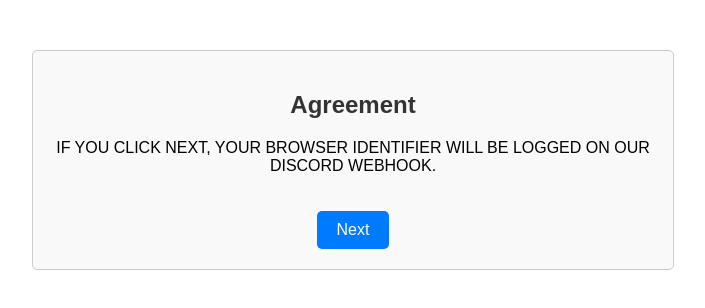
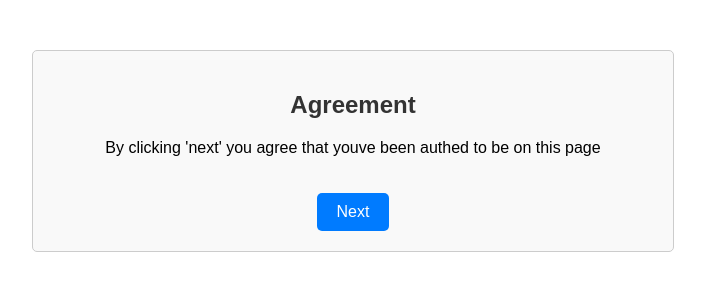
Before and after one commit to Vaporim/Vaporim.github.io, a plain HTML site: page WEBROOT/logtest/agreement.html in a window 1280 px wide. Shown: the whole page, without its empty margins (287-992 px from the left). Drawn offline with Linux system fonts and the light colour scheme.

Commit message:
Update agreement.html

```diff
--- a/WEBROOT/logtest/agreement.html
+++ b/WEBROOT/logtest/agreement.html
@@ -36,8 +36,8 @@
 <body>
     <div class="container">
         <h2>Agreement</h2>
-        <p>IF YOU CLICK NEXT, YOUR BROWSER IDENTIFIER WILL BE LOGGED ON OUR DISCORD WEBHOOK.</p>
-        <a href="log/log.html" class="button">Next</a>
+        <p>By clicking 'next' you agree that youve been authed to be on this page</p>
+        <a href="log.html" class="button">Next</a>
     </div>
 </body>
 </html>
```
